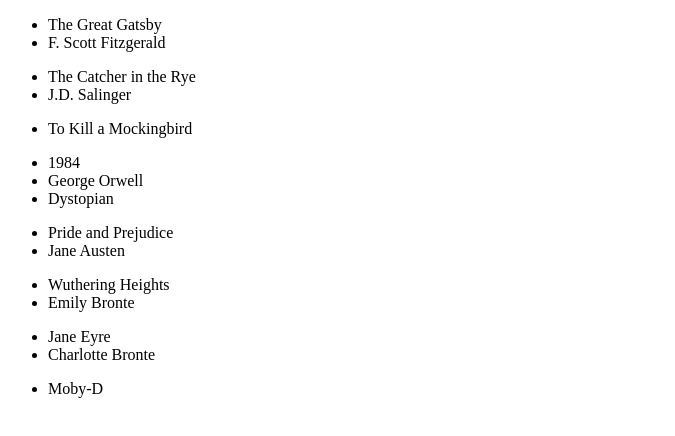
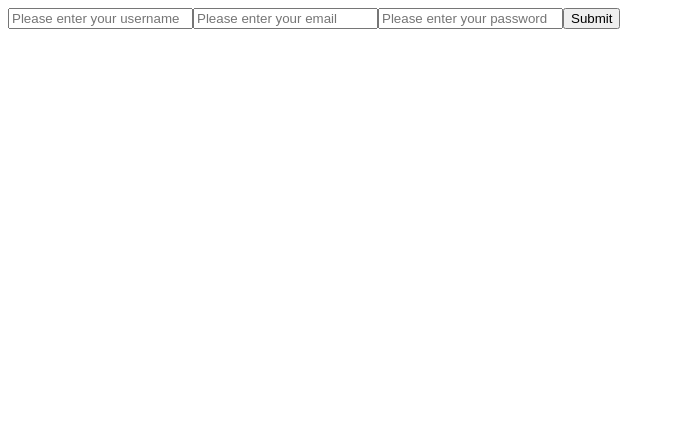
Before and after one commit to gstv57/vue-repo-learning, a Vue app: page / in a window 1280 px wide. Shown: the top 436 px of the page, without its empty margins (0-675 px from the left). Built offline with nearby package versions, Linux system fonts and the light colour scheme.

Commit message:
model binding

```diff
--- a/src/App.vue
+++ b/src/App.vue
@@ -1,7 +1,7 @@
 <script setup>
-import IterationComponent from './components/IterationComponent.vue'
+import ModelBinding from './components/ModelBinding.vue'
 </script>
 
 <template>
-  <IterationComponent />
+  <ModelBinding />
 </template>
--- a/src/components/IterationComponent.vue
+++ /dev/null
@@ -1,21 +0,0 @@
-<script setup>
-import { ref } from 'vue'
-let books = ref([
-  ['The Great Gatsby', 'F. Scott Fitzgerald'],
-  ['The Catcher in the Rye', 'J.D. Salinger'],
-  ['To Kill a Mockingbird'],
-  ['1984', 'George Orwell', 'Dystopian'],
-  ['Pride and Prejudice', 'Jane Austen'],
-  ['Wuthering Heights', 'Emily Bronte'],
-  ['Jane Eyre', 'Charlotte Bronte'],
-  ['Moby-D'],
-])
-</script>
-
-<template>
-  <ul v-for="(book, i) in books" :key="i">
-    <li v-for="(b, index) in book" :key="index">
-      {{ b }}
-    </li>
-  </ul>
-</template>
--- /dev/null
+++ b/src/components/ModelBinding.vue
@@ -0,0 +1,21 @@
+<script setup>
+import { reactive } from 'vue'
+const formData = reactive({ username: '', email: '', password: '' })
+
+const handleSubmit = () => {
+  alert('Submit!')
+}
+</script>
+
+<template>
+  <form @submit.prevent="handleSubmit">
+    <input type="text" placeholder="Please enter your username" v-model="formData.username" />
+    <input type="email" placeholder="Please enter your email" v-model="formData.email" />
+    <input type="password" placeholder="Please enter your password" v-model="formData.password" />
+    <button type="submit">Submit</button>
+  </form>
+
+  <h1>{{ formData.username }}</h1>
+  <h1>{{ formData.email }}</h1>
+  <h1>{{ formData.password }}</h1>
+</template>
```
